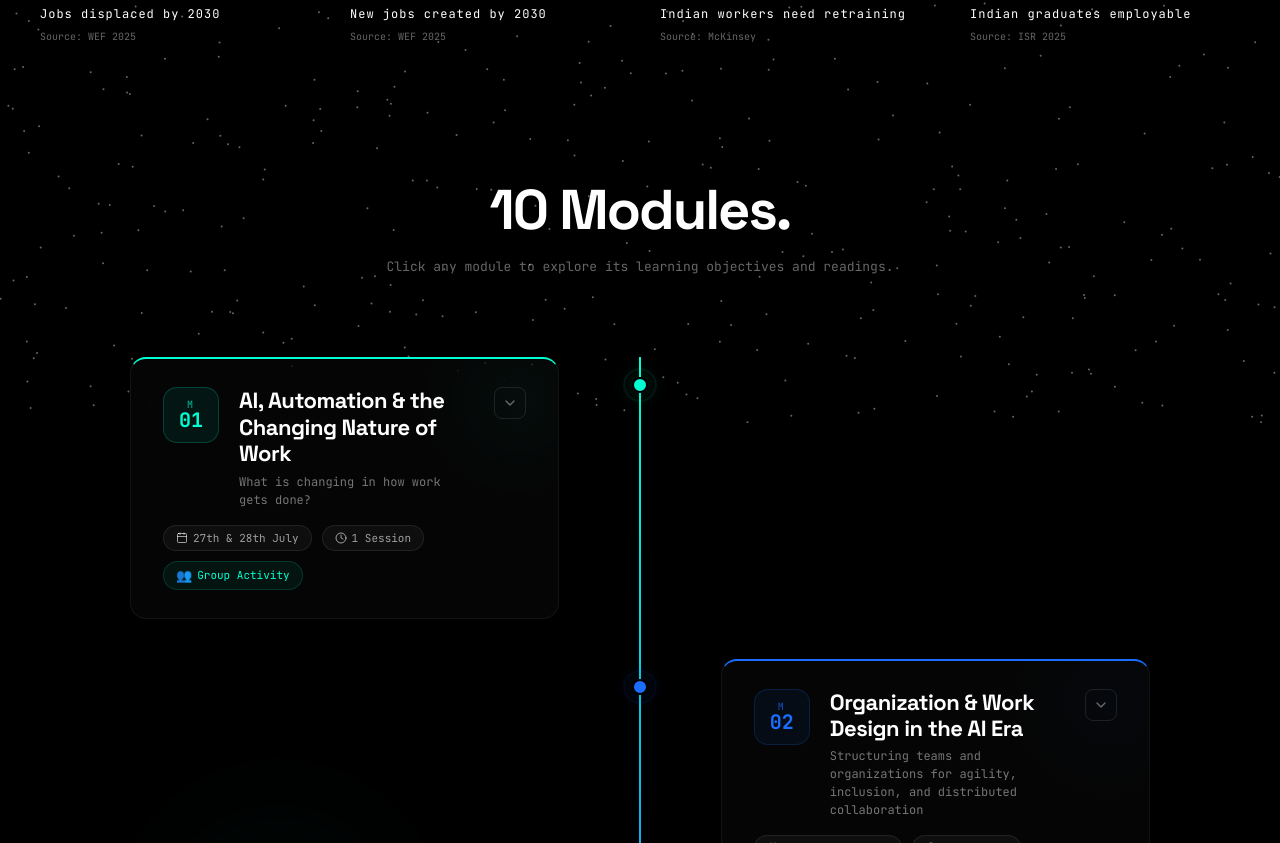
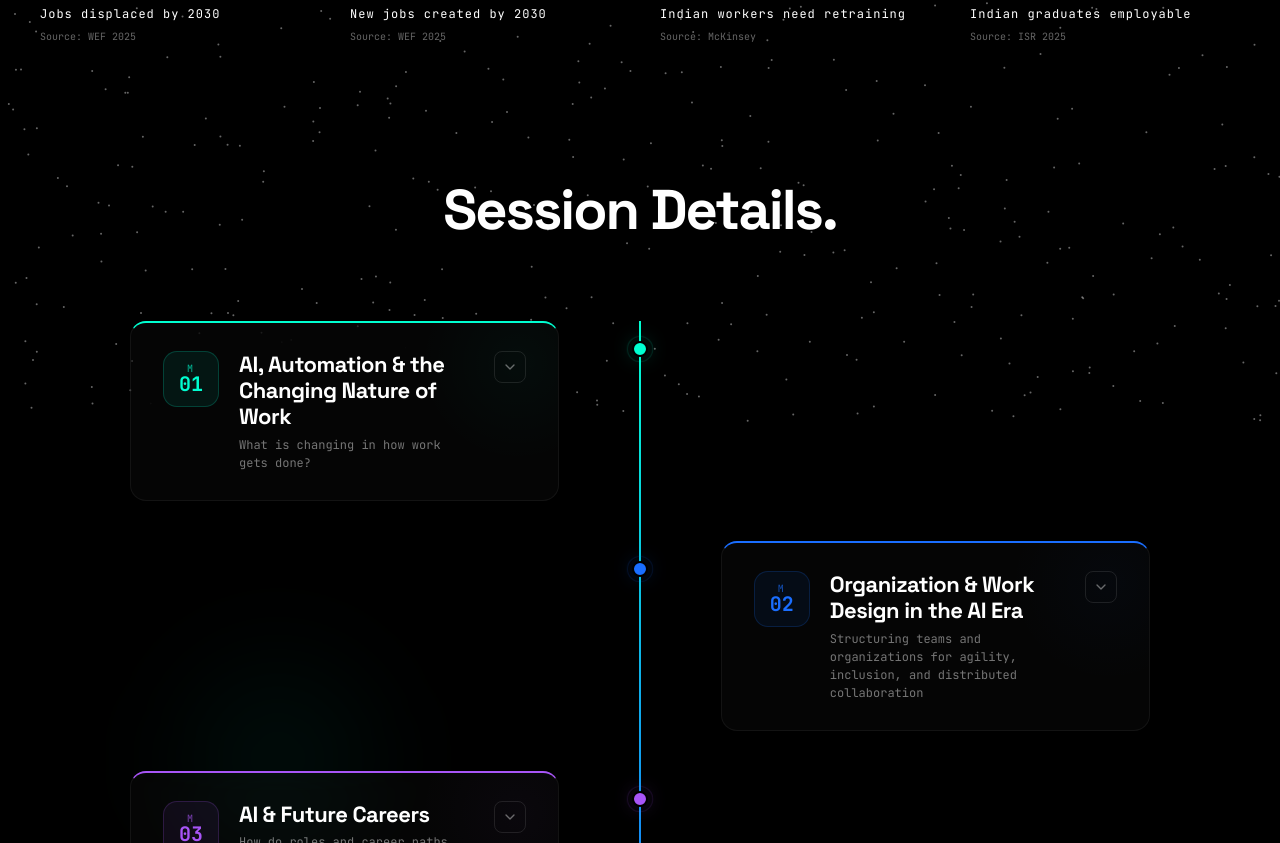
Before and after one commit to Yash-Khetan/future_of_work, a React (Vite) app: page / in a window 1280 px wide. Shown: the part 377-1220 px from the top of the page. Built offline with nearby package versions, Linux system fonts and the light colour scheme.

Commit message:
changes made 3.0

```diff
--- a/src/components/ModuleCard.jsx
+++ b/src/components/ModuleCard.jsx
@@ -1,15 +1,7 @@
 import React, { useState } from 'react';
 import { motion, AnimatePresence } from 'framer-motion';
-import { ChevronDown, BookOpen, Calendar, Clock, Zap } from 'lucide-react';
+import { ChevronDown, BookOpen, Zap } from 'lucide-react';
 
-const activityIcons = {
-  group: '👥',
-  case: '📋',
-  assessment: '🎯',
-  discussion: '💬',
-  scenario: '🔍',
-  roadmap: '🗺️',
-};
 
 export default function ModuleCard({ module, index }) {
   const [isExpanded, setIsExpanded] = useState(false);
@@ -146,74 +138,7 @@ export default function ModuleCard({ module, index }) {
           </motion.div>
         </div>
 
-        {/* Badge row */}
-        <div
-          style={{
-            display: 'flex',
-            gap: 10,
-            marginTop: 16,
-            flexWrap: 'wrap',
-            position: 'relative',
-            zIndex: 1,
-          }}
-        >
-          {/* Date */}
-          <span
-            className="font-mono"
-            style={{
-              fontSize: 11,
-              padding: '5px 12px',
-              borderRadius: 20,
-              background: 'rgba(255,255,255,0.04)',
-              border: '1px solid rgba(255,255,255,0.08)',
-              color: 'rgba(255,255,255,0.6)',
-              display: 'flex',
-              alignItems: 'center',
-              gap: 5,
-            }}
-          >
-            <Calendar size={12} />
-            {module.dates}
-          </span>
 
-          {/* Sessions */}
-          <span
-            className="font-mono"
-            style={{
-              fontSize: 11,
-              padding: '5px 12px',
-              borderRadius: 20,
-              background: 'rgba(255,255,255,0.04)',
-              border: '1px solid rgba(255,255,255,0.08)',
-              color: 'rgba(255,255,255,0.6)',
-              display: 'flex',
-              alignItems: 'center',
-              gap: 5,
-            }}
-          >
-            <Clock size={12} />
-            {module.sessions} {module.sessions > 1 ? 'Sessions' : 'Session'}
-          </span>
-
-          {/* Activity */}
-          <span
-            className="font-mono"
-            style={{
-              fontSize: 11,
-              padding: '5px 12px',
-              borderRadius: 20,
-              background: `${module.color}10`,
-              border: `1px solid ${module.color}25`,
-              color: module.color,
-              display: 'flex',
-              alignItems: 'center',
-              gap: 5,
-            }}
-          >
-            <span style={{ fontSize: 13 }}>{activityIcons[module.activity.type] || '📌'}</span>
-            {module.activity.label}
-          </span>
-        </div>
 
         {/* Expandable content */}
         <AnimatePresence>
--- a/src/components/Timeline.jsx
+++ b/src/components/Timeline.jsx
@@ -48,21 +48,10 @@ export default function Timeline({ modules, timelineRef }) {
             marginBottom: 16,
           }}
         >
-          10 Modules.{' '}
+          Session Details.{' '}
           {/* <span style={{ color: '#00FFD1' }}></span> */}
         </h2>
-        <p
-          className="font-mono"
-          style={{
-            fontSize: 13,
-            color: 'rgba(255,255,255,0.4)',
-            maxWidth: 600,
-            margin: '0 auto',
-            lineHeight: 1.6,
-          }}
-        >
-          Click any module to explore its learning objectives and readings.
-        </p>
+
       </motion.div>
 
       {/* Timeline container */}
```
